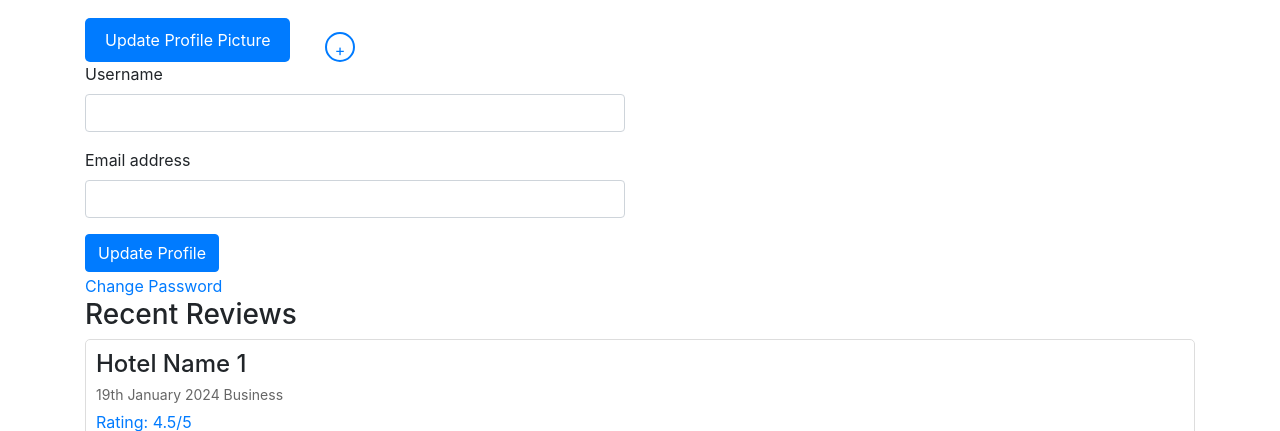
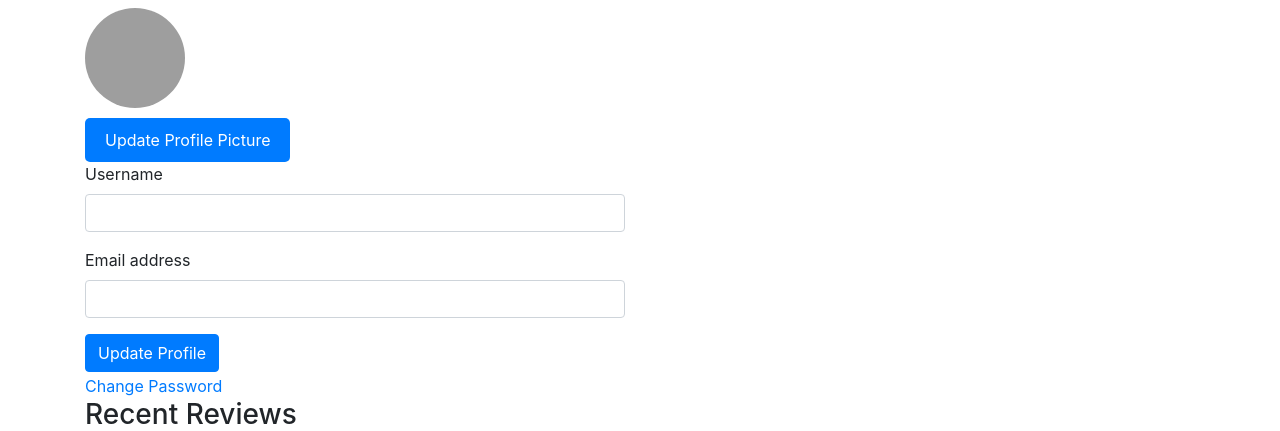
Before and after one commit to HarshSuvarna/hotelReviewWebapp, a Django app: page /reset_password/ in a window 1280 px wide. Shown: the part 96-527 px from the top of the page. Run offline with Django 5.2, Linux system fonts and the light colour scheme; some libraries are stand-ins or nearby versions; grey boxes are pictures that could not be loaded.

Commit message:
profile can now be updated

```diff
--- a/dino/templates/user_profile.html
+++ b/dino/templates/user_profile.html
@@ -121,15 +121,18 @@
         <div class="col-md-9 username">
             <h2>Welcome, {{users.username}}</h2>
         </div>
-        <div class="col-md-3 profile-picture-container">
-            {% if request.session.profile_pic_url %}
-            <img class="profile-picture" src="{{ request.session.profile_pic_url }}" alt="Profile Picture">
-            {% else %}
-            <button class="upload-btn" type="button">+</button>
-            {% endif %}
-            <button class="update-profile-btn">Update Profile Picture</button> <!-- New button -->
-        </div>
-
+   <div class="col-md-3 profile-picture-container">
+    <form id="profile-pic-form" method="post" action="{% url 'update_profile_pic' %}" enctype="multipart/form-data">
+        {% csrf_token %}
+        {% if request.session.profile_pic_url %}
+        <img id="profile-picture" class="profile-picture" src="{{ request.session.profile_pic_url }}" alt="Profile Picture">
+        {% else %}
+        <img id="profile-picture2" class="profile-picture" src="https://cdn-icons-png.flaticon.com/512/4211/4211763.png" alt="Profile Picture">
+        {% endif %}
+        <input type="file" id="profile-pic-input" name="profile_pic_update" accept="image/*" style="display: none;">
+        <button id="update-profile-btn" class="update-profile-btn" type="submit">Update Profile Picture</button> <!-- New button -->
+    </form>
+</div>
     </div>
     <div class="row profile-body">
         <div class="col-md-6 profile-form">
@@ -190,4 +193,26 @@
         <!-- Add social media icons here -->
     </div>
 </div>
+
+<script>
+    window.onload = function() {
+        document.getElementById("update-profile-btn").addEventListener("click", function(event) {
+            event.preventDefault(); // Prevent form submission
+
+            document.getElementById("profile-pic-input").click();
+        });
+
+        document.getElementById("profile-pic-input").addEventListener("change", function() {
+            var file = this.files[0];
+            if (file) {
+                var reader = new FileReader();
+                reader.onload = function(e) {
+                    document.getElementById("profile-picture").src = e.target.result;
+                }
+                reader.readAsDataURL(file);
+            }
+        });
+    };
+</script>
+
 {% endblock content %}
--- a/dino/views.py
+++ b/dino/views.py
@@ -44,8 +44,30 @@ database = firebase.database()
 def index(request):
     return render(request, "base.html", {"message": "Welcome to Dino!"})
 
+
+from django.shortcuts import render, redirect
+
+
 def update_profile_pic(request):
-    pass
+    if request.method == "POST":
+        profile_pic_update = request.FILES.get("profile_pic_update")
+        uid = request.session.get('uid')
+
+        if profile_pic_update:
+            storage = firebase.storage()
+            filename = f"profile_pics/{uid}/profile_picture.jpg"
+            storage_url = "gs://hotel-review-app-5ade4.appspot.com"  # Your storage URL
+            storage.child(filename).put(profile_pic_update)
+
+            # Get the profile picture URL
+            profile_pic_url = storage.child(filename).get_url(None)
+            request.session['profile_pic_url'] = profile_pic_url
+
+        return redirect("user-profile")  # Redirect to the profile page after updating profile picture
+
+    return redirect("user-profile")  # Redirect to the profile page if not a POST request
+
+
 def reset_password(request):
     if request.method == 'POST':
         # Get the user's email from the request
@@ -170,7 +192,7 @@ def update_profile(request):
                 "username": username,
                 "email": email
             })
-            print('ok va')
+
             render(request, "user_profile.html", {"profile_update_pass": True})
 
         else:
```
